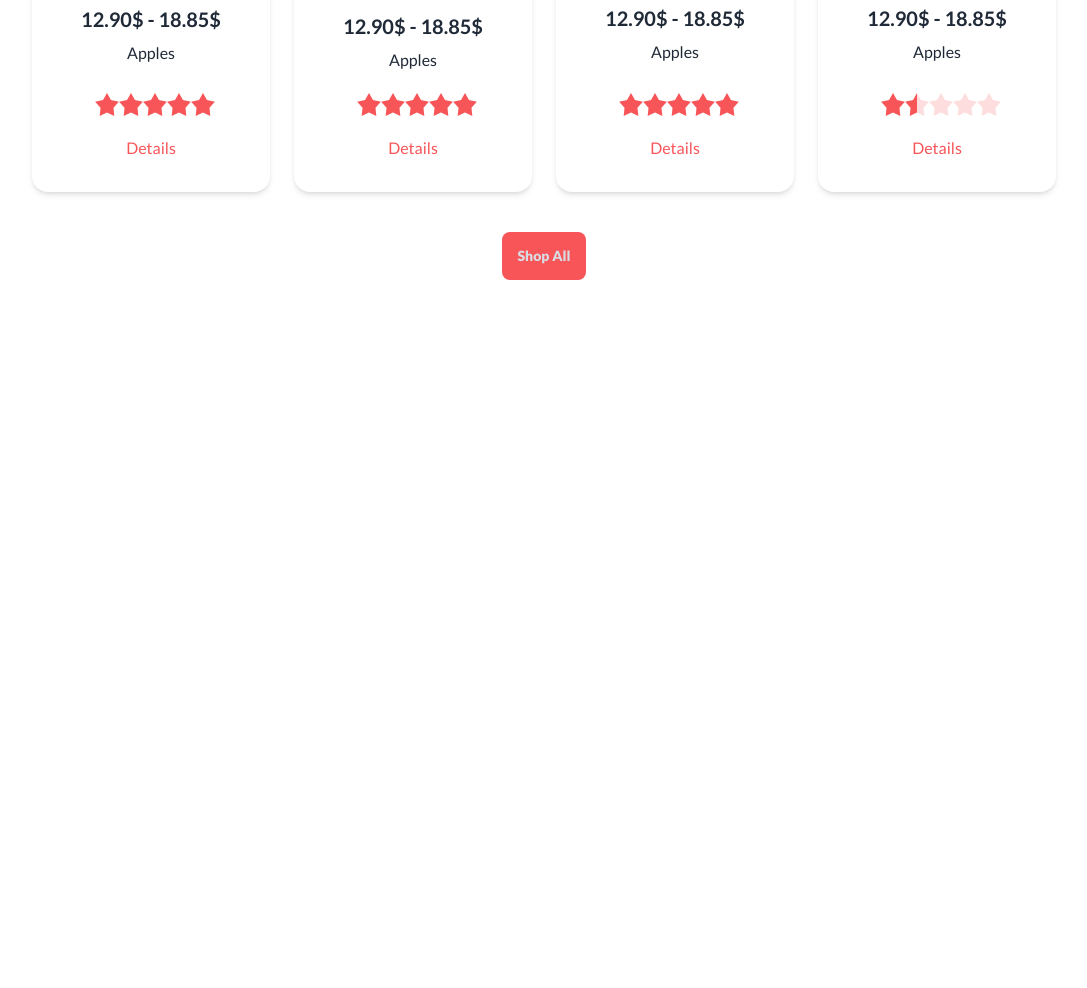
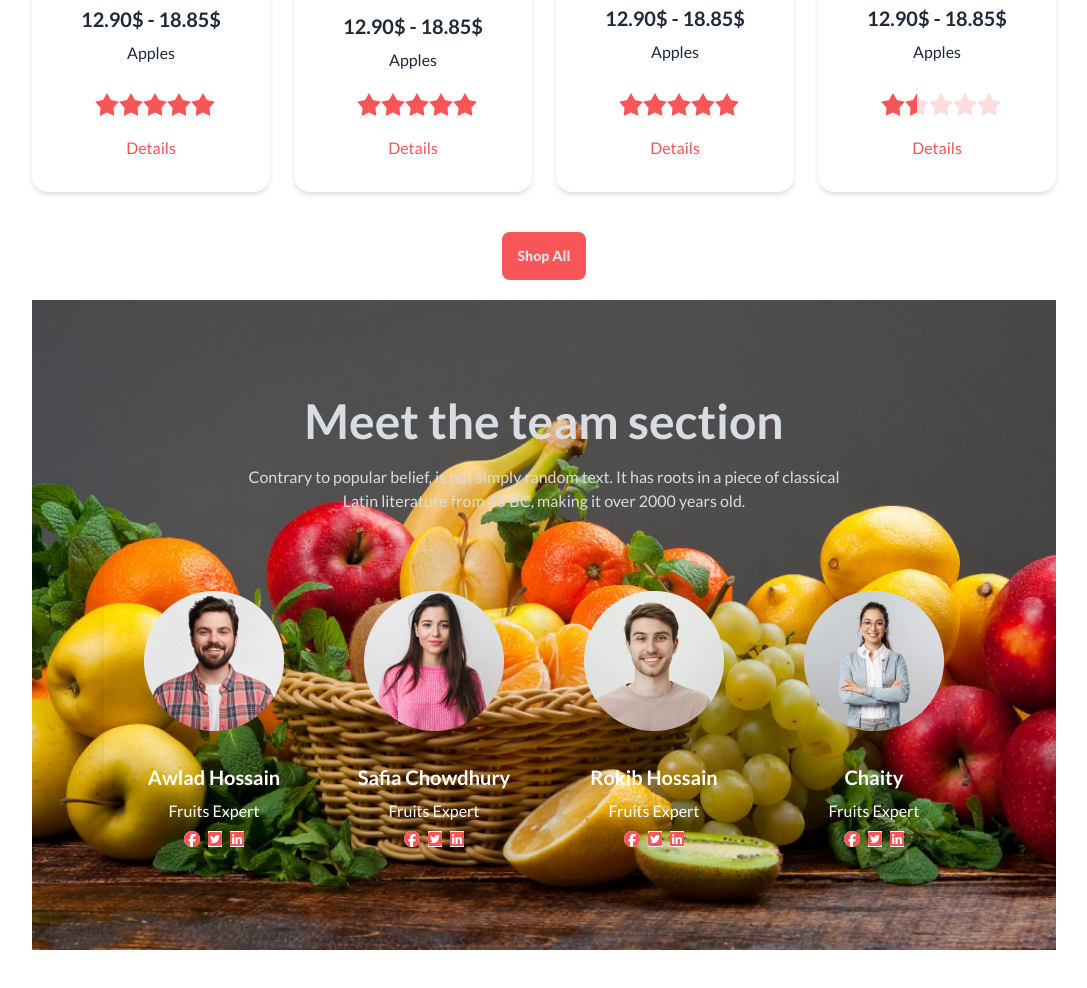
Before and after one commit to Rifatbd0789/assignment-three, a plain HTML site: page index.html in a window 1280 px wide. Shown: the part 1188-2176 px from the top of the page, without its empty margins (96-1183 px from the left). Before the commit the page ends 1488 px from the top, so only its background shows below. Drawn offline with nearby package versions, Linux system fonts and the light colour scheme.

Commit message:
Meet the team section done with responsive

```diff
--- a/index.html
+++ b/index.html
@@ -11,7 +11,8 @@
     <link rel="preconnect" href="https://fonts.googleapis.com">
     <link rel="preconnect" href="https://fonts.gstatic.com" crossorigin>
     <link href="https://fonts.googleapis.com/css2?family=Lato:wght@400;700;900&display=swap" rel="stylesheet">
-
+    <!-- Font awesome icon kit -->
+    <script src="https://kit.fontawesome.com/93f245bc2f.js" crossorigin="anonymous"></script>
     <!-- Tailwind custom classes -->
     <script>
         tailwind.config = {
@@ -64,7 +65,7 @@
         <div class="carousel w-full">
           <!-- slider one -->
             <div id="slide1" class="carousel-item relative w-full bg-cover bg-center bg-no-repeat h-[450px] bg-blend-overlay" style="background-image: url(./images/banner1.png);">
-              <div class="mx-auto my-auto">
+              <div class="mx-auto my-auto ">
                 <h1 class="text-white text-7xl font-extrabold  text-center">Exotic tastes at your <br>doorstep
                 </h1>
                 <p class="text-white text-center font-medium pt-3">We supply highly quality organic products</p>
@@ -271,6 +272,84 @@
                 <button class="btn btn-neutral font-extrabold capitalize border-none bg-golapi">Shop All</button>
             </div>
         </section>
+        <!-- Meet the team section -->
+        <section class="w-4/5 mx-auto">
+            <div class="hero h-auto flex flex-col gap-0 lg:grid lg:h-[650px] mb-10 bg-no-repeat" style="background-image: url(./images/banner1.png);">
+                <div class="  bg-opacity-60"></div>
+                <div class="hero-content text-center text-neutral-content">
+                  <div class="w-auto m-auto lg:mb-80">
+                    <h1 class="mb-5 text-5xl font-bold">Meet the team section</h1>
+                    <p class="mb-5">Contrary to popular belief, is not simply random text. It has roots in a piece of classical <br> Latin literature from 45 BC, making it over 2000 years old.</p>
+                  </div>
+                </div>
+                <!-- team section photo -->
+                <div class="mt-auto lg:mt-40 flex flex-col lg:flex-row gap-0">
+                    <!-- member one -->
+                    <div class="card pt-5 shadow-xl text-white">
+                      <figure class="px-10 pt-10">
+                        <img src="./images/member1.png" alt="Shoes" class="rounded-xl" />
+                      </figure>
+                      <div class="card-body items-center text-center">
+                        <h2 class="card-title">Awlad Hossain</h2>
+                        <p>Fruits Expert</p>
+                        <div class="card-actions">
+                          <i class="fa-brands fa-facebook text-golapi bg-white rounded-full "></i>
+                          <i class="fa-brands fa-square-twitter text-golapi bg-white"></i>
+                          <i class="fa-brands fa-linkedin text-golapi bg-white"></i>
+                        </div>
+                      </div>
+                </div>
+                <!-- member two -->
+                    <div class="card  pt-5 shadow-xl text-white">
+                      <figure class="px-10 pt-10">
+                        <img src="./images/member2.png" alt="Shoes" class="rounded-xl" />
+                      </figure>
+                      <div class="card-body items-center text-center">
+                        <h2 class="card-title">Safia Chowdhury</h2>
+                        <p>Fruits Expert</p>
+                        <div class="card-actions">
+                          <i class="fa-brands fa-facebook text-golapi bg-white rounded-full "></i>
+                          <i class="fa-brands fa-square-twitter text-golapi bg-white"></i>
+                          <i class="fa-brands fa-linkedin text-golapi bg-white"></i>
+                        </div>
+                      </div>
+                </div>
+                <!-- member three -->
+                    <div class="card pt-5 shadow-xl text-white">
+                      <figure class="px-10 pt-10">
+                        <img src="./images/member3.png" alt="Shoes" class="rounded-xl" />
+                      </figure>
+                      <div class="card-body items-center text-center">
+                        <h2 class="card-title">Rokib Hossain</h2>
+                        <p>Fruits Expert</p>
+                        <div class="card-actions">
+                          <i class="fa-brands fa-facebook text-golapi bg-white rounded-full "></i>
+                          <i class="fa-brands fa-square-twitter text-golapi bg-white"></i>
+                          <i class="fa-brands fa-linkedin text-golapi bg-white"></i>
+                        </div>
+                      </div>
+                </div>
+                <!-- member four -->
+                    <div class="card pt-5 shadow-xl text-white">
+                      <figure class="px-10 pt-10">
+                        <img src="./images/member4.png" alt="Shoes" class="rounded-xl" />
+                      </figure>
+                      <div class="card-body items-center text-center">
+                        <h2 class="card-title">Chaity</h2>
+                        <p>Fruits Expert</p>
+                        <div class="card-actions">
+                          <i class="fa-brands fa-facebook text-golapi bg-white rounded-full "></i>
+                          <i class="fa-brands fa-square-twitter text-golapi bg-white"></i>
+                          <i class="fa-brands fa-linkedin text-golapi bg-white"></i>
+                        </div>
+                      </div>
+                </div>
+                <div>
+
+                      </div>
+                </div>
+              </div>
+        </section>
     </main>
     <footer></footer>
 </body>
```
